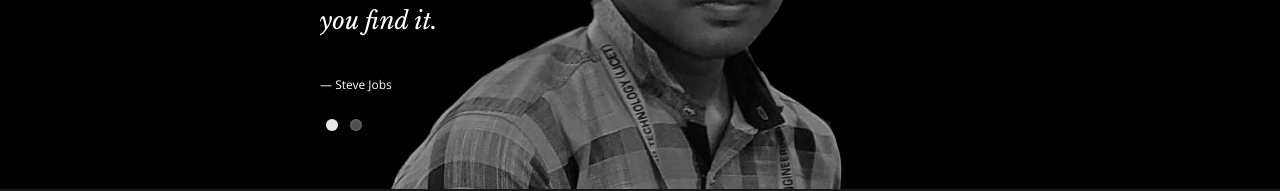
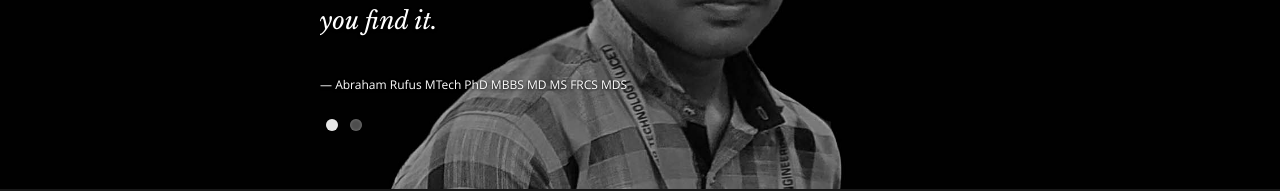
Before and after one commit to rahwinside/abhishekreddy, a plain HTML site: page index.html in a window 1280 px wide. Shown: the part 4709-4900 px from the top of the page. Drawn offline with nearby package versions, Linux system fonts and the light colour scheme.

Commit message:
Update index.html

```diff
--- a/index.html
+++ b/index.html
@@ -618,7 +618,7 @@
                                             to do what you believe is great work. And the only way to do great work is to love what you do.
                                             If you haven't found it yet, keep looking. Don't settle. As with all matters of the heart, you'll know when you find it.
                                         </p>
-                                        <cite>Steve Jobs</cite>
+                                        <cite>Abraham Rufus MTech PhD MBBS MD MS FRCS MDS</cite>
                                     </blockquote>
                                 </li> <!-- slide ends -->
 
```
